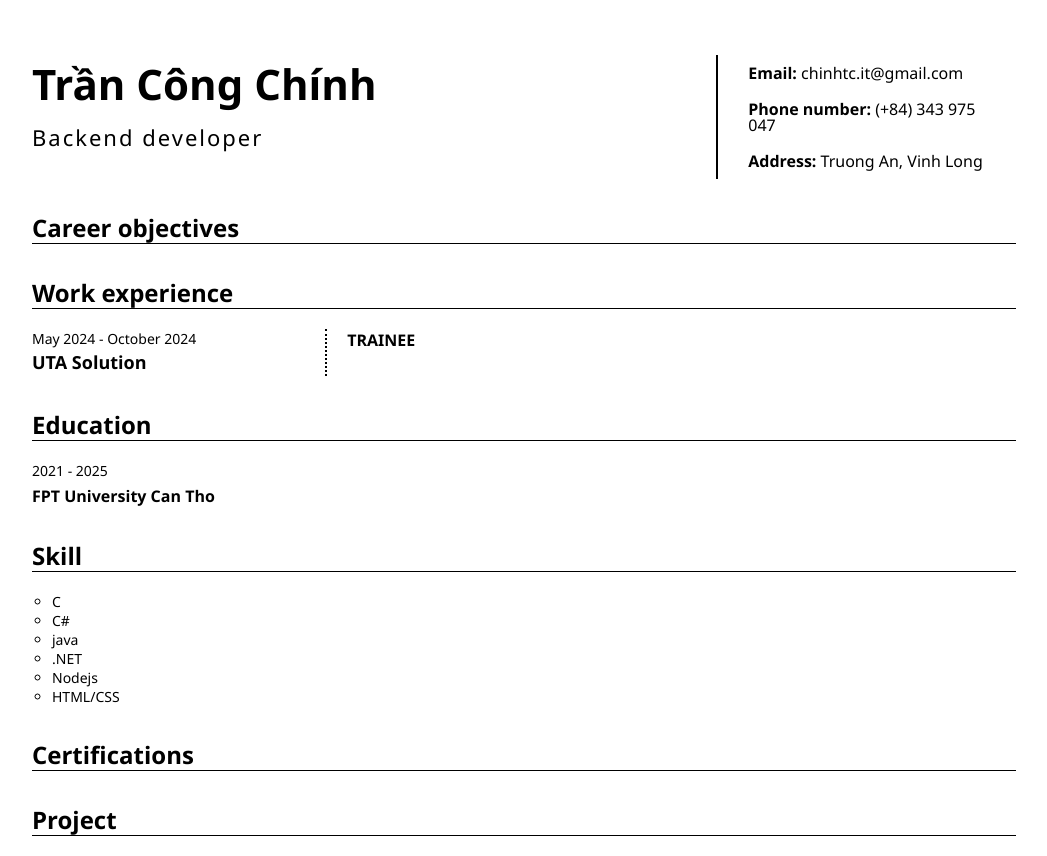
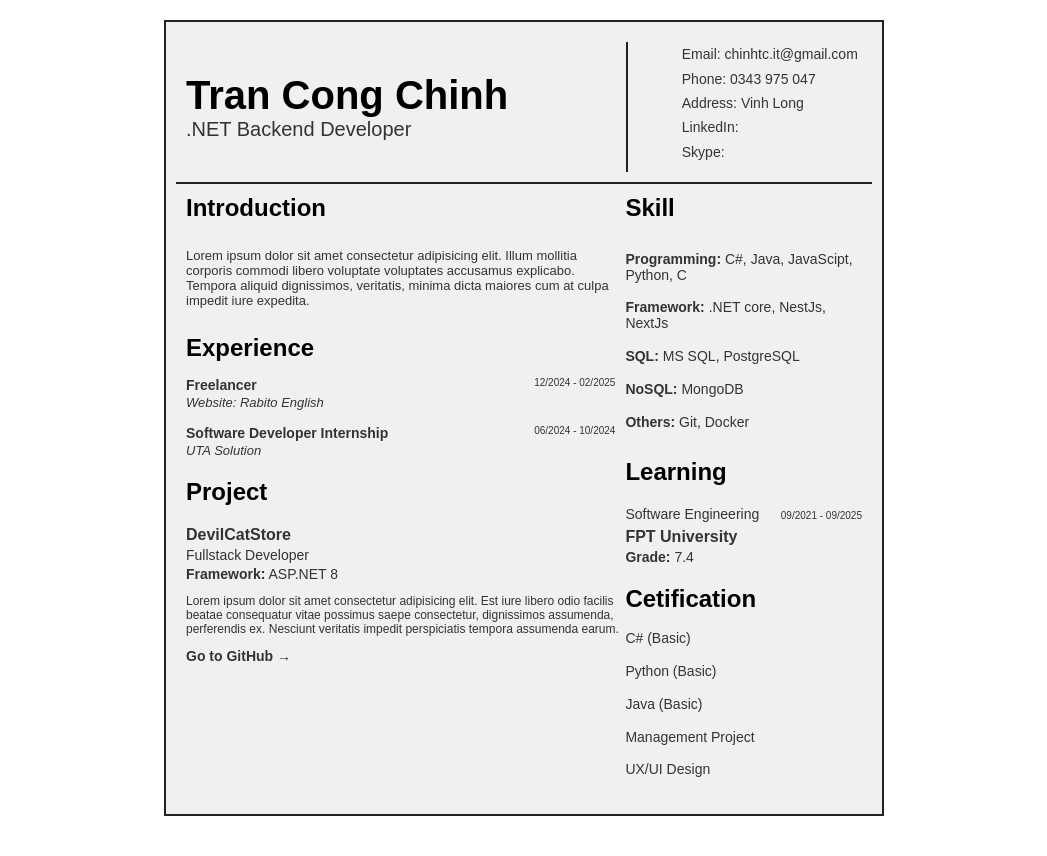
Before and after one commit to JuztikTran/MyCV, a plain HTML site: page index.html in a window 1280 px wide. Shown: the whole page, without its empty margins (116-1163 px from the left). Drawn offline with Linux system fonts and the light colour scheme.

Commit message:
update cv

```diff
--- a/index.html
+++ b/index.html
@@ -1,83 +1,101 @@
 <!DOCTYPE html>
 <html lang="en">
+
 <head>
   <meta charset="UTF-8" />
   <meta name="viewport" content="width=device-width, initial-scale=1.0" />
-    <title>Trần Công Chính</title>
+  <title>Trần Công Chính - CV</title>
   <link rel="stylesheet" href="./src/css/style.css" />
 </head>
+
 <body>
-    <div class="wrapper">
-      <!-- information -->
-      <section class="info">
+  <div class="container">
+    <div class="information">
+      <div class="title">
+        <h1>Tran Cong Chinh</h1>
+        <p class="role">.NET Backend Developer</p>
+      </div>
+
+      <ul class="list-contact">
+        <li>Email: chinhtc.it@gmail.com</li>
+        <li>Phone: 0343 975 047</li>
+        <li>Address: Vinh Long</li>
+        <li>LinkedIn:</li>
+        <li>Skype:</li>
+        <li></li>
+      </ul>
+    </div>
+
+    <div class="content">
+      <div class="introduce">
         <div class="intro">
-          <h1 class="info__fullname">Trần Công Chính</h1>
-          <h4 class="major">Backend developer</h4>
+          <h2>Introduction</h2>
+          <p>Lorem ipsum dolor sit amet consectetur adipisicing elit. Illum mollitia corporis commodi libero voluptate
+            voluptates accusamus explicabo. Tempora aliquid dignissimos, veritatis, minima dicta maiores cum at culpa
+            impedit iure expedita.</p>
         </div>
-        <ul class="info__list">
-          <li class="info__item">
-            <p class="info--bold">Email: <span>chinhtc.it@gmail.com</span></p>
+        <div class="epx">
+          <h2>Experience</h2>
+          <ul class="list-exp">
+            <li class="item-exp">
+              <p class="role"><b>Freelancer</b> <span>12/2024 - 02/2025</span></p>
+              <p class="web"><b>Website:</b> Rabito English</p>
             </li>
-          <li class="info__item">
-            <p class="info--bold">Phone number: <span>(+84) 343 975 047</span></p>
-          </li>
-          <li class="info__item">
-            <p class="info--bold">Address: <span>Truong An, Vinh Long</span></p>
+            <li class="item-exp">
+              <p class="role"><b>Software Developer Internship</b> <span>06/2024 - 10/2024</span></p>
+              <p class="company">UTA Solution</p>
             </li>
           </ul>
-      </section>
-
-      <!-- Goal -->
-      <section class="goal">
-        <h2 class="title">Career objectives</h2>
-        <p class="content"></p>
-      </section>
-
-      <!-- Experience -->
-      <section class="exp">
-        <h2 class="title">Work experience</h2>
-        <ul class="exp__list">
-          <li class="row exp__item">
-            <div class="mooc">
-              <p class="time">May 2024 - October 2024</p>
-              <p class="local">UTA Solution</p>
         </div>
-            <div class="item__content">
-              <p class="role">TRAINEE</p>
-            </div>
+        <div class="project">
+          <h2>Project</h2>
+          <ul class="list-project">
+            <li class="item">
+              <h4 class="name">DevilCatStore</h4>
+              <p class="role">Fullstack Developer</p>
+              <p class="framework"><b>Framework:</b> ASP.NET 8</p>
+              <p class="desctiption">Lorem ipsum dolor sit amet consectetur adipisicing elit. Est iure libero odio facilis beatae consequatur vitae possimus saepe consectetur, dignissimos assumenda, perferendis ex. Nesciunt veritatis impedit perspiciatis tempora assumenda earum.</p>
+              <a href="">Go to GitHub &rightarrow;</a>
             </li>
           </ul>
-      </section>
+        </div>
+      </div>
+      <div class="personal">
+        <div class="skill">
+          <h2>Skill</h2>
+          <ul class="list-skill">
+            <li class="sub-list"><b>Programming: </b>C#, Java, JavaScipt, Python, C</li>
+            <li class="sub-list"><b>Framework: </b>.NET core, NestJs, NextJs</li>
+            <li class="sub-list"><b>SQL: </b>MS SQL, PostgreSQL</li>
+            <li class="sub-list"><b>NoSQL: </b>MongoDB</li>
+            <li class="sub-list"><b>Others: </b>Git, Docker</li>
+          </ul>
+        </div>
+        <div class="learing">
+          <h2>Learning</h2>
+          <div class="learing-school">
+            <div class="major">
+              <p>Software Engineering</p>
+              <span>09/2021 - 09/2025</span>
+            </div>
+            <p class="school">FPT University</p>
+            <p><b>Grade: </b>7.4</p>
+          </div>
 
-      <!-- Education -->
-      <section class="edu">
-        <h2 class="title">Education</h2>
-        <p class="edu__time">2021 - 2025</p>
-        <p class="edu__uni--bold">FPT University Can Tho</p>
-      </section>
-
-      <!-- Skill -->
-      <section class="skill">
-        <h2 class="title">Skill</h2>
-        <ul class="skill__list">
-          <li>C</li>
-          <li>C#</li>
-          <li>java</li>
-          <li>.NET</li>
-          <li>Nodejs</li>
-          <li>HTML/CSS</li>
+        </div>
+        <div class="certify">
+          <h2>Cetification</h2>
+          <ul class="list-certify">
+            <li class="item">C# (Basic)</li>
+            <li class="item">Python (Basic)</li>
+            <li class="item">Java (Basic)</li>
+            <li class="item">Management Project</li>
+            <li class="item">UX/UI Design</li>
           </ul>
-      </section>
-
-      <!-- Certification -->
-      <section class="ctf">
-        <h2 class="title">Certifications</h2>
-      </section>
-
-      <!-- Project -->
-      <section class="project">
-        <h2 class="title">Project</h2>
-      </section>
+        </div>
+      </div>
+    </div>
   </div>
 </body>
+
 </html>
--- a/src/css/style.css
+++ b/src/css/style.css
@@ -1,123 +1,198 @@
-* {
+*,body{
     margin: 0;
     padding: 0;
     box-sizing: border-box;
-    font-size: 62.5%;
-    font-family: 'Segoe UI', Tahoma, Geneva, Verdana, sans-serif;
+    font-size: 10px;
+    font-family: Arial, Helvetica, sans-serif;
 }
 
-ul {
+body{
+    background-color: transparent;
+}
+
+h1{
+    font-size: 4em;
+}
+
+h2{
+    font-size: 2.4em;
+}
+
+h4{
+    font-size: 1.6em;
+    color: #333;
+}
+
+.title .role{
+    font-size: 2em;
+    color: #333;
+}
+
+ul{
     list-style-type: none;
 }
 
-.wrapper {
-    width: 80%;
-    height: auto;
-    justify-items: center;
+.container{
     margin: 0 auto;
-    padding: 2rem;
+    margin-top: 2em;
+    margin-bottom: 2em;
+    padding: 1em;
+    min-width: 50vw;
+    width: 720px;
+    height: fit-content;
+    border: 2px solid #222;
+    background-color: #f0f0f0;
 }
 
-section {
-    width: 100%;
-    height: auto;
-    margin-top: 3.5rem;
+.information{
+    display: flex;
+    justify-content: space-between;
+    align-items: center;
+    padding: 1em;
+    border-bottom: 2px solid #222;
 }
 
-.info {
-    width: 100%;
-    height: auto;
-    justify-items: center;
-    display: flex;
+.title{
+    max-width: 60%;
 }
 
-.info .intro {
-    width: 70%;
-    height: auto;
-    border-right: .2rem solid #000;
-    margin-right: 2rem;
+ul.list-contact{
+    padding-left: 5em;
+    border-left: 2px solid #222;
 }
 
-.intro h1 {
-    font-size: 4.2rem;
-    font-weight: bold;
+.list-contact li{
+    padding: 0.3em;
+    font-size: 1.4em;
+    color: #333;
 }
 
-.intro .major {
-    font-size: 2.2rem;
-    font-weight: 500;
-    letter-spacing: 0.2rem;
-    margin-top: 1rem;
+.content{
+    padding: 1rem;
+    display: flex;
+    justify-content: space-between;
 }
 
-.info--bold {
-    font-size: 1.6rem;
-    font-weight: bold;
-    line-height: 1.6rem;
-    padding: 1rem;
+.introduce{
+    max-width: 65%;
 }
 
-span {
-    font-size: 1.6rem;
-    font-weight: lighter;
+.intro p{
+    margin: 2em 0;
+    color: #333;
+    font-size: 1.3em;
+    text-align: left;
 }
 
-.title {
-    font-size: 2.4rem;
-    font-weight: 700;
-    border-bottom: .1rem solid #000;
-    line-height: 2.8rem;
-    padding-bottom: .1rem;
+.list-exp{
+    margin-bottom: 2em;
 }
 
-.row {
-    display: flex;
+.list-exp .item-exp{
+    margin-top: 1.5em;
+    color: #333;
 }
 
-.exp__list {
-    width: 100%;
-    height: auto;
-    margin-top: 2rem;
+.item-exp .role{
+    color: #333;
+    padding-right: 1em;
+    margin-bottom: 0.2em;
+    display: flex;
+    justify-content: space-between;
 }
 
-.mooc {
-    width: 30%;
-    border-right: .2rem dotted #000;
+.item-exp b{
+    font-size: 1.4em;
 }
 
-.mooc .time {
-    font-size: 1.4rem;
+.item-exp .company,
+.item-exp .web{
+    font-size: 1.3em;
+    font-style: italic;
+    font-weight: 500;
 }
 
-.local {
-    font-size: 1.8rem;
-    font-weight: 700;
-    padding: .2rem 0;
+.item-exp .web b{
+    font-size: 1em;
+    font-style: italic;
+    font-weight: 500;
 }
 
-.role {
-    margin-left: 2rem;
-    font-size: 1.6rem;
+.list-project,
+.list-skill,
+.learing .learing-school{
+    margin: 2em 0;
+    color: #333;
+}
+
+.list-project .role{
+    margin: 0.2em 0;
+    font-size: 1.4em;
+    color: #333;
+}
+
+.list-project .framework{
+    font-size: 1.4em;
+    color: #333;
+}
+
+.list-project .desctiption{
+    margin: 1em 0;
+    font-size: 1.2em;
+    color: #333;
+}
+
+a {
+    text-decoration: none;
+    color: #333;
+    font-size: 1.4em;
     font-weight: 600;
 }
 
-.edu__time{
-    font-size: 1.4rem;
-    margin-top: 2rem;
+a:hover{
+    text-decoration: underline;
 }
 
-.edu__uni--bold{
-    font-size: 1.6rem;
-    font-weight: bold;
-    margin-top: .5rem;
+.list-project b {
+    font-size: 1em;
+    color: #333;
 }
 
-.skill__list{
-    margin-top: 2rem;
-    margin-left: 2rem;
-    list-style-type: circle;
+.skill .sub-list{
+    padding: 0.6em 0;
+    font-size: 1.4em;
 }
 
-.skill__list li{
-    font-size: 1.4rem;
+.skill .sub-list b{
+    font-size: 1em;
 }
+
+.learing .major{
+    display: flex;
+    justify-content: space-between;
+    align-items: center;
+}
+
+.learing p{
+    font-size: 1.4em;
+    margin-bottom: 0.2em;
+}
+
+.learing .school{
+    font-weight: bold;
+    font-size: 1.6em;
+    margin: 0.2em 0;
+}
+
+.learing b{
+    font-size: 1em;
+}
+
+.list-certify .item{
+    font-size: 1.4em;
+    color: #333;
+}
+
+.list-certify .item{
+    margin: 1.2em 0;
+}
```
Lines whose indentation alone changed are shown as unchanged.
